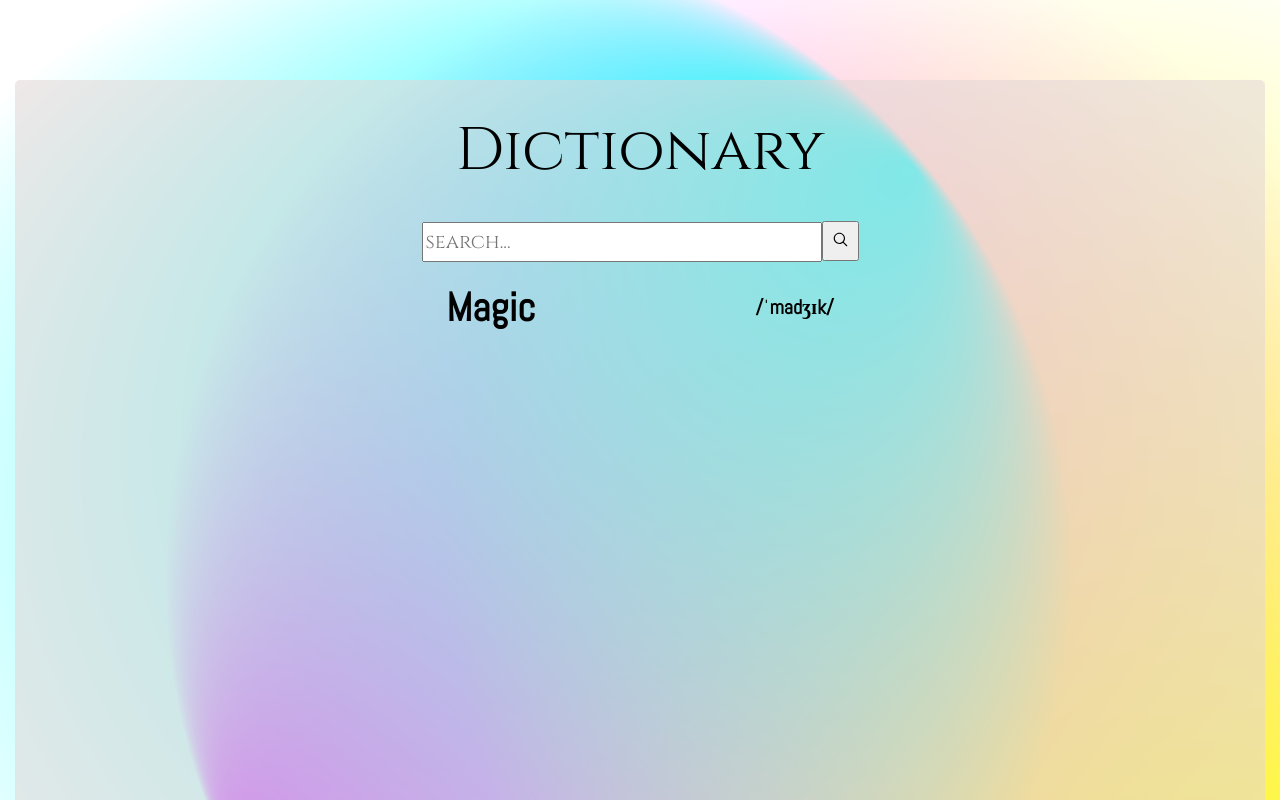
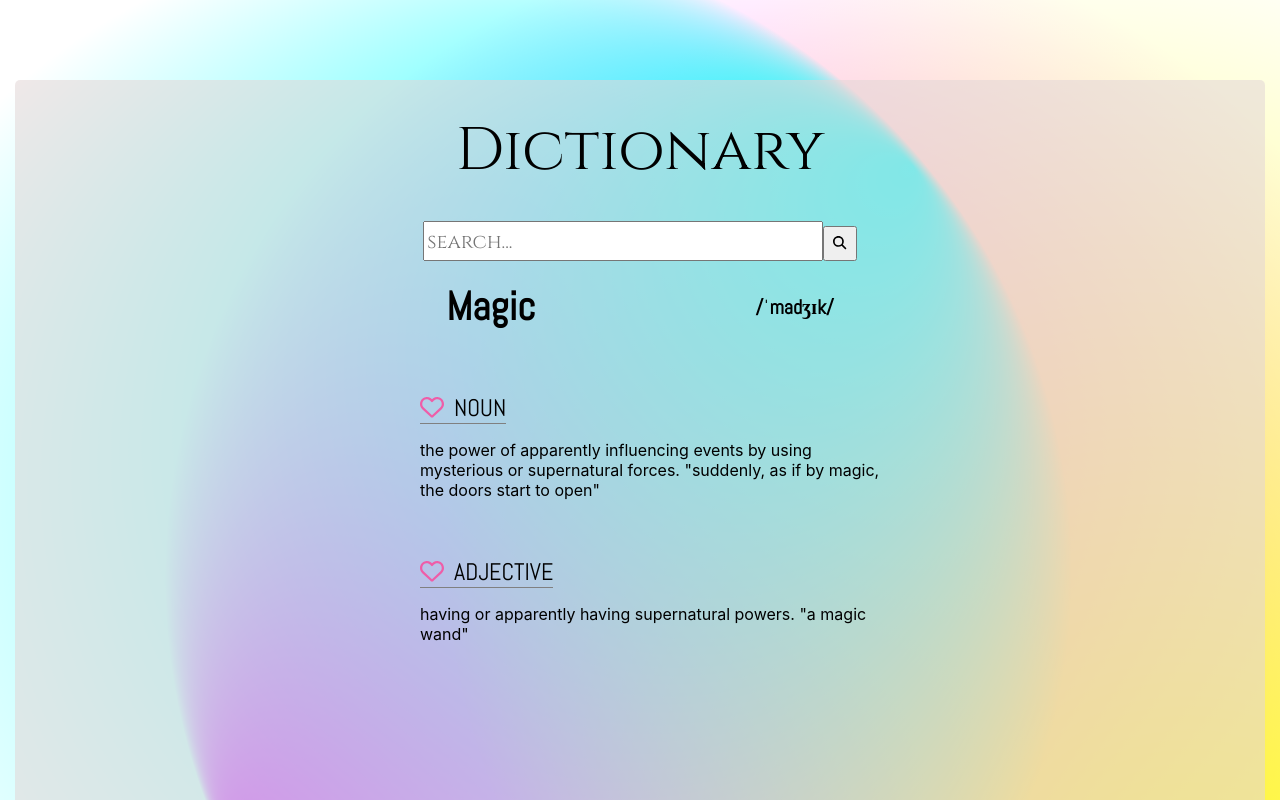
Before and after one commit to Del-afk/react-dictionary, a React (Create React App) app: page / in a window 1280 px wide. Shown: the top 800 px of the page. Built offline with nearby package versions, Linux system fonts and the light colour scheme.

Commit message:
result part done

```diff
--- a/package.json
+++ b/package.json
@@ -13,7 +13,7 @@
     "babel-plugin-macros": "^3.1.0",
     "react": "^18.2.0",
     "react-dom": "^18.2.0",
-    "react-scripts": "^5.0.1",
+    "react-scripts": "^2.1.3",
     "web-vitals": "^2.1.4"
   },
   "scripts": {
--- a/src/App.js
+++ b/src/App.js
@@ -1,4 +1,5 @@
-import logo from './logo.svg';
+import React from 'react';
+// import logo from './logo.svg';
 import './App.css';
 import Search from "./Search";
 import Result from './Result';
--- a/src/Result.css
+++ b/src/Result.css
@@ -1,7 +1,7 @@
 .result {
   margin: 0 auto;
   text-align: center;
-    width: 900px;
+  width: 500px;
   height: fit-content;
 }
 .main-result {
@@ -13,14 +13,39 @@
 }
 .main-word {
   font-size: 40px;
-    font-family: 'abel', sens-serif;
+  font-family: "abel", sens-serif;
   font-weight: bold;
   color: black;
   margin: 0px 130px 0 0;
 }
 .phonetic {
-    font-family: 'Abel';
+  font-family: "Abel";
   font-weight: 600;
   font-size: 20px;
   margin: 0 0 0 90px;
 }
+.noun {
+    text-align: left;
+    padding: 40px 0 0 30px;
+}
+.subject-border {
+  display: inline-block;
+  border-bottom: 1px solid gray;
+}
+.heartAwsome {
+    display: inline-block;
+    color: #ef5da8;
+    font-size: 24px;
+    margin: 0 10px 0 0;
+}
+.subject {
+  display: inline-block;
+  font-family: 'abel';
+  font-weight: 300;
+  font-size: 24px;
+  margin: 0;
+}
+.abjective {
+    text-align: left;
+    padding: 40px 0 0 30px;
+}
--- a/src/Result.js
+++ b/src/Result.js
@@ -1,15 +1,37 @@
 import React from "react";
 import "./Result.css";
+import { FontAwesomeIcon } from "@fortawesome/react-fontawesome";
+import { faHeart } from "@fortawesome/free-regular-svg-icons";
 
-export default function Result(){
+export default function Result() {
   return (
     <div className="result">
       <div className="main-result">
         <h3 className="main-word">Magic</h3>
         <h5 className="phonetic">/ˈmadʒɪk/</h5>
       </div>
-        <div className="noun"></div>
-        <div className="abjective"></div>
+      <div className="noun">
+        <div className="subject-border">
+          <FontAwesomeIcon className="heartAwsome" icon={faHeart} />
+          <h3 className="subject">NOUN</h3>
+        </div>
+        <div className="textbox">
+          <p>
+            the power of apparently influencing events by using mysterious or
+            supernatural forces. "suddenly, as if by magic, the doors start to
+            open"
+          </p>
+        </div>
+      </div>
+      <div className="abjective">
+        <div className="subject-border">
+          <FontAwesomeIcon className="heartAwsome" icon={faHeart} />
+          <h3 className="subject">ADJECTIVE</h3>
+        </div>
+        <div className="textbox">
+          <p>having or apparently having supernatural powers. "a magic wand"</p>
+        </div>
+      </div>
     </div>
   );
 }
--- a/src/Search.css
+++ b/src/Search.css
@@ -18,6 +18,5 @@ button {
 
 }
 .search-icon {
-    width: 17px;
-
+    font-size: large;
 }
--- a/src/Search.js
+++ b/src/Search.js
@@ -1,5 +1,7 @@
 import React from "react";
 import "./Search.css";
+import { FontAwesomeIcon } from "@fortawesome/react-fontawesome";
+import { faMagnifyingGlass } from "@fortawesome/free-solid-svg-icons";
 
 
 export default function Search(){
@@ -8,7 +10,7 @@ export default function Search(){
       <h1>Dictionary</h1>
       <form action="">
         <input type="search" placeholder="search..."/>
-        <button type="submit"><img className="search-icon" src="/search-icon.svg" alt=""/></button>
+        <button type="submit"><FontAwesomeIcon icon={faMagnifyingGlass} /></button>
     </form>
     </div>
     );
--- a/src/index.css
+++ b/src/index.css
@@ -11,3 +11,6 @@ code {
   font-family: source-code-pro, Menlo, Monaco, Consolas, 'Courier New',
     monospace;
 }
+* {
+  box-sizing: border-box;
+}
```
Also changed, not shown: 1 other file (tests, documents, lock files or other folders). Lines whose indentation alone changed are shown as unchanged.
